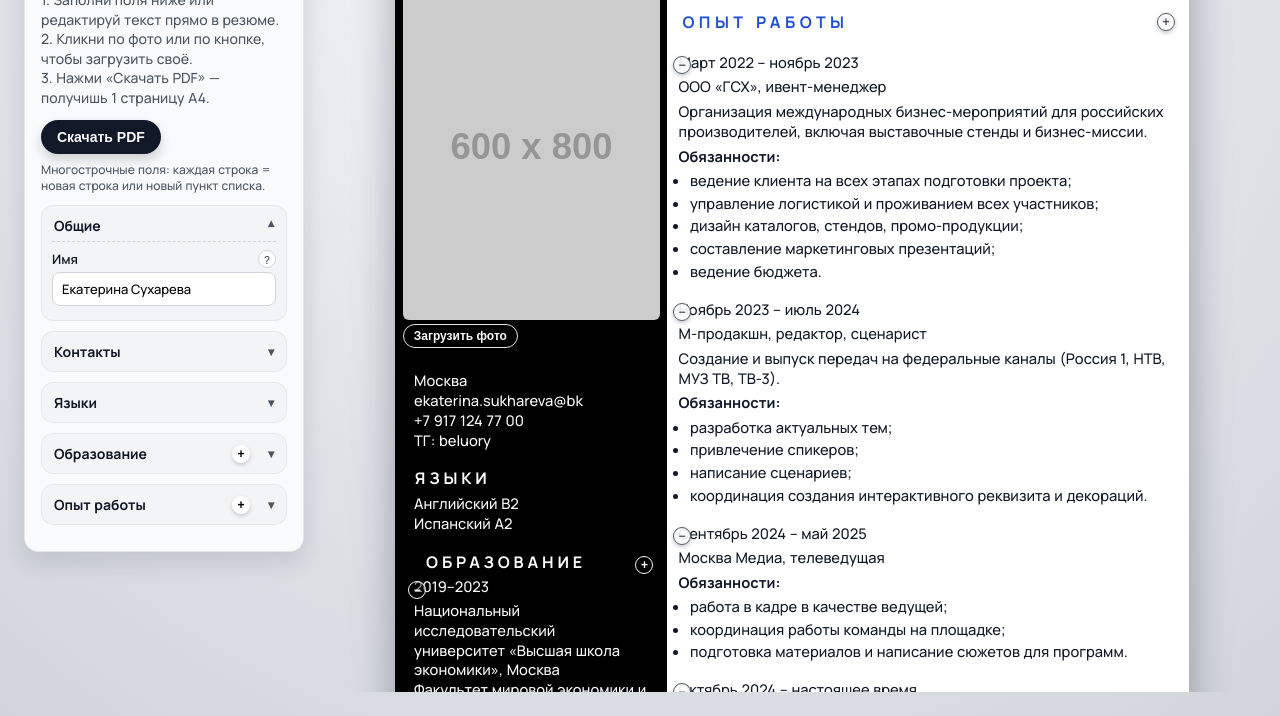
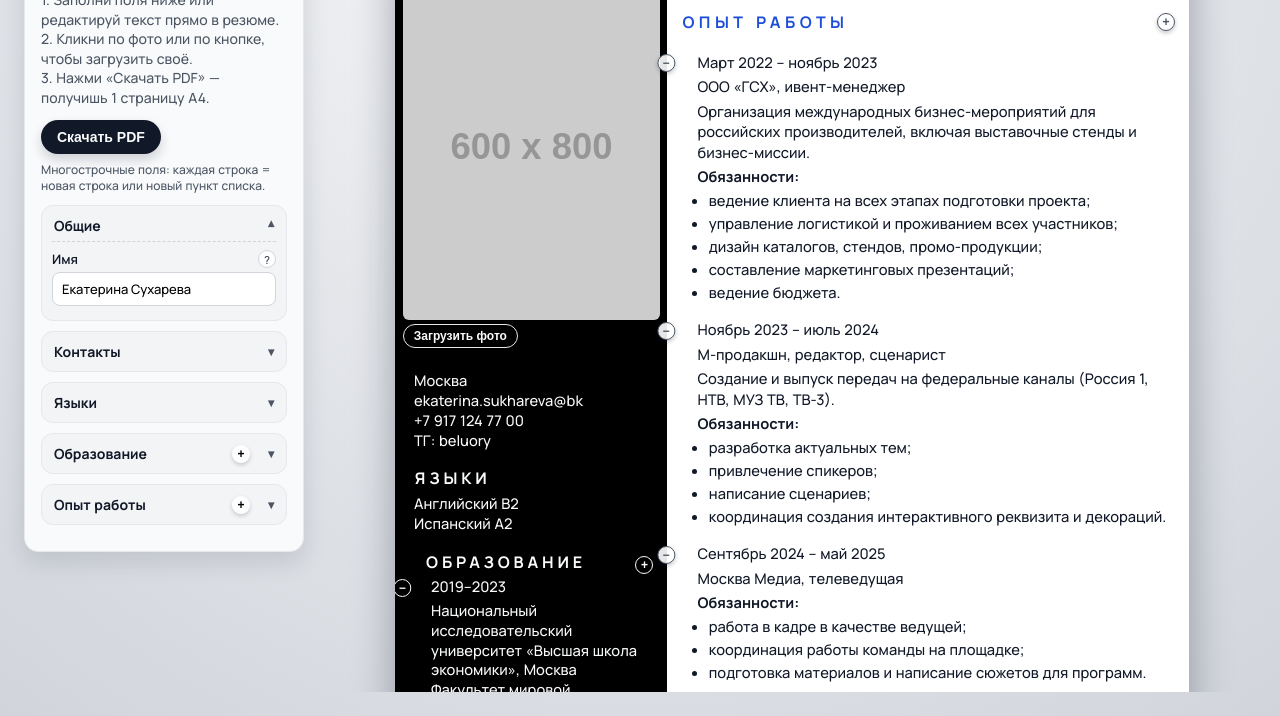
Before and after one commit to pemuul/resume_creator, a website: page index.html in a window 1280 px wide. Shown: the part 84-800 px from the top of the page. Drawn offline with Linux system fonts and the light colour scheme; placeholder pictures from the web are drawn by us.

Commit message:
Improve layout spacing for edit controls

```diff
--- a/assets/style.css
+++ b/assets/style.css
@@ -332,7 +332,7 @@ body {
 .sidebar-title-row {
   position: relative; /* ВАЖНО: привязываем плюс к строке, а не к странице */
   display: flex;
-  align-items: baseline;
+  align-items: center;
   justify-content: space-between;
   gap: 8px;
 }
@@ -357,6 +357,7 @@ body {
 
 .sidebar-education-item {
   margin-bottom: 2.5mm;
+  padding-left: 4.5mm;
   position: relative;
 }
 
@@ -414,6 +415,7 @@ body {
   font-size: 11pt;
   line-height: 1.4;
   margin-bottom: 4mm;
+  padding-left: 5mm;
   position: relative;
   font-weight: 500;
 }
@@ -496,14 +498,16 @@ body {
 /* Минусы — аккуратно левее и чуть ниже центра строки */
 .edit-remove-edu {
   position: absolute;
-  left: -1.5mm;
-  top: 1mm;
+  left: 0;
+  top: 0.5mm;
+  transform: translateX(-115%);
 }
 
 .edit-remove-job {
   position: absolute;
-  left: -1.5mm;
-  top: 1mm;
+  left: 0;
+  top: 0.6mm;
+  transform: translateX(-120%);
 }
 
 .summary-add-button {
```
